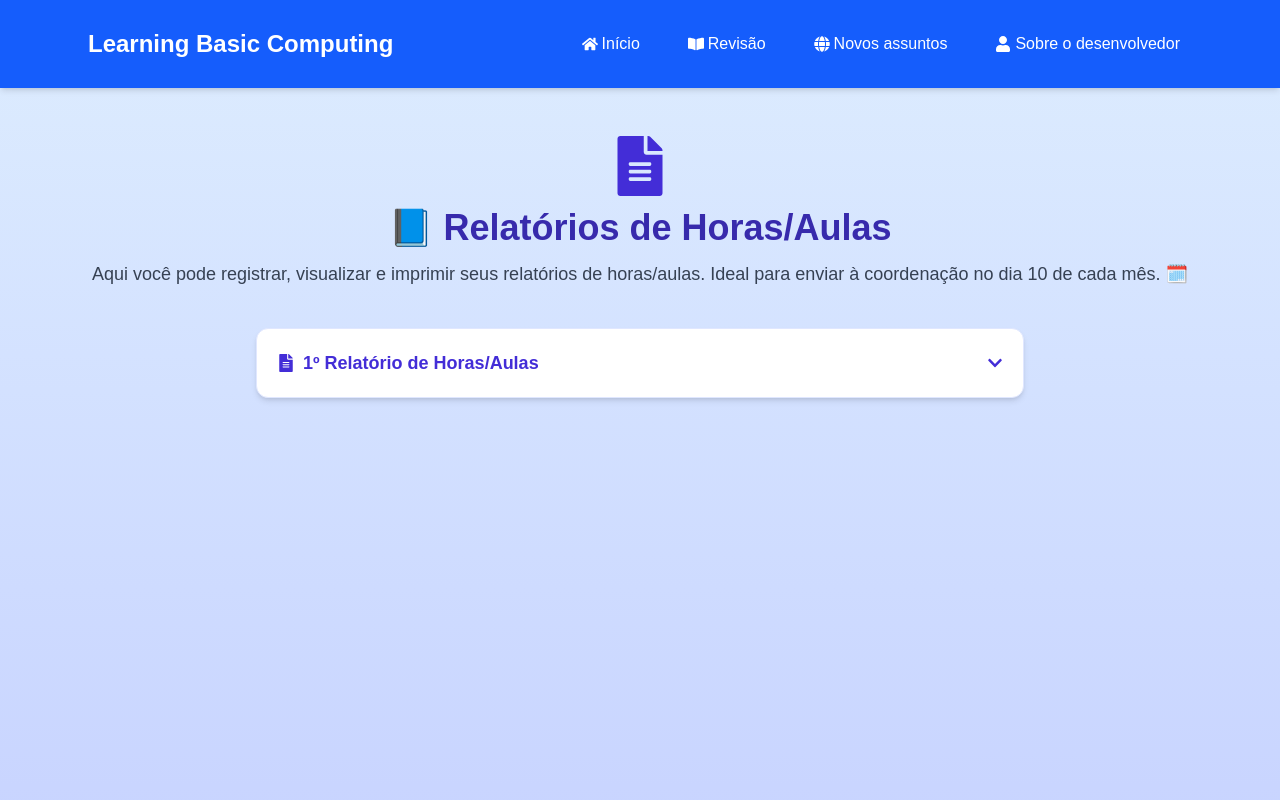
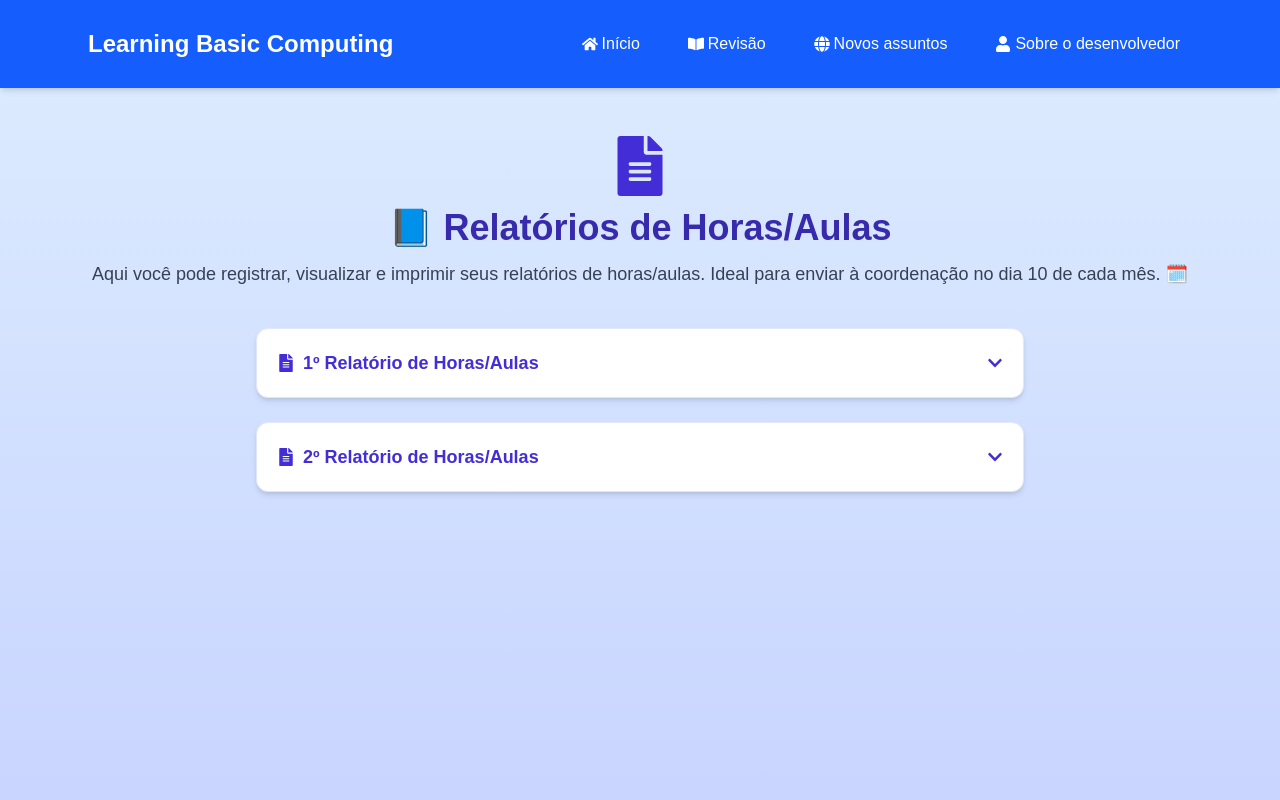
Before and after one commit to robsonalbuquerquedev/learningbasiccomputing, a Next.js app: page /relatorio-horas-aulas in a window 1280 px wide. Shown: the top 800 px of the page. Built offline with nearby package versions, Linux system fonts and the light colour scheme.

Commit message:
update: updating page.tsx for relatorio-horas-aulas folder

```diff
--- a/src/app/relatorio-horas-aulas/page.tsx
+++ b/src/app/relatorio-horas-aulas/page.tsx
@@ -19,13 +19,14 @@ export default function RelatorioHorasAulas() {
             ],
             total: "8 horas",
         },
-        // Depois você pode adicionar novos relatórios aqui:
-        // {
-        //   titulo: "2º Relatório de Horas/Aulas",
-        //   periodo: "11/10 a 20/10",
-        //   aulas: [ ... ],
-        //   total: "xx horas",
-        // },
+        {
+            titulo: "2º Relatório de Horas/Aulas",
+            periodo: "14/10 a 07/11",
+            aulas: [
+                "14/10 = 2 horas - Atividades Práticas no Word",
+            ],
+            total: "2 horas",
+        },
     ];
 
     const handlePrint = (index: number) => {
```
